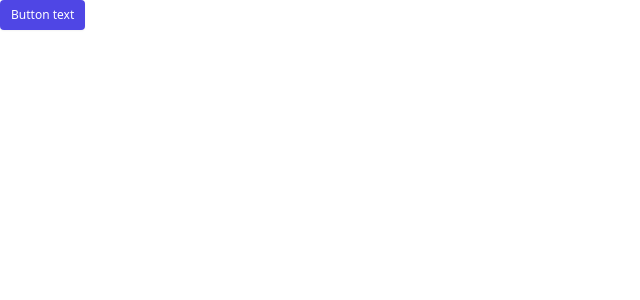
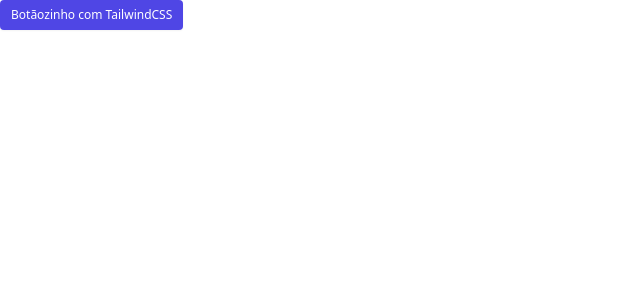
Before and after one commit to WernerLuiz92/VueJS3-Construindo-Single-Page-Applications--Alura--Parte1, a Vue app: page / in a window 1280 px wide. Shown: the top 300 px of the page, without its empty margins (0-640 px from the left). Built offline with nearby package versions, Linux system fonts and the light colour scheme.

Commit message:
feat: Ajuste no main.js para criar o app da forma descrita na documentação do vue
feat: em App.vue, criado um botão com data binding

```diff
--- a/src/App.vue
+++ b/src/App.vue
@@ -1,7 +1,7 @@
 <template>
     <div id="app">
         <button type="button" class="inline-flex items-center px-2.5 py-1.5 border border-transparent text-xs font-medium rounded shadow-sm text-white bg-indigo-600 hover:bg-indigo-700 focus:outline-none focus:ring-2 focus:ring-offset-2 focus:ring-indigo-500">
-            Button text
+            {{ btnText }}
         </button>
     </div>
 </template>
@@ -9,8 +9,17 @@
 <script>
 
     export default {
+
         name: 'App',
-        components: {}
+
+        components: {},
+
+        data () {
+            return {
+                btnText: 'Botãozinho com TailwindCSS'
+            }
+        }
+
     }
 
 </script>
--- a/src/main.js
+++ b/src/main.js
@@ -2,4 +2,6 @@ import { createApp } from 'vue'
 import App from './App.vue'
 import './assets/css/tailwind.css';
 
-createApp(App).mount('#app')
+const app = createApp(App);
+
+app.mount('#app');
```
